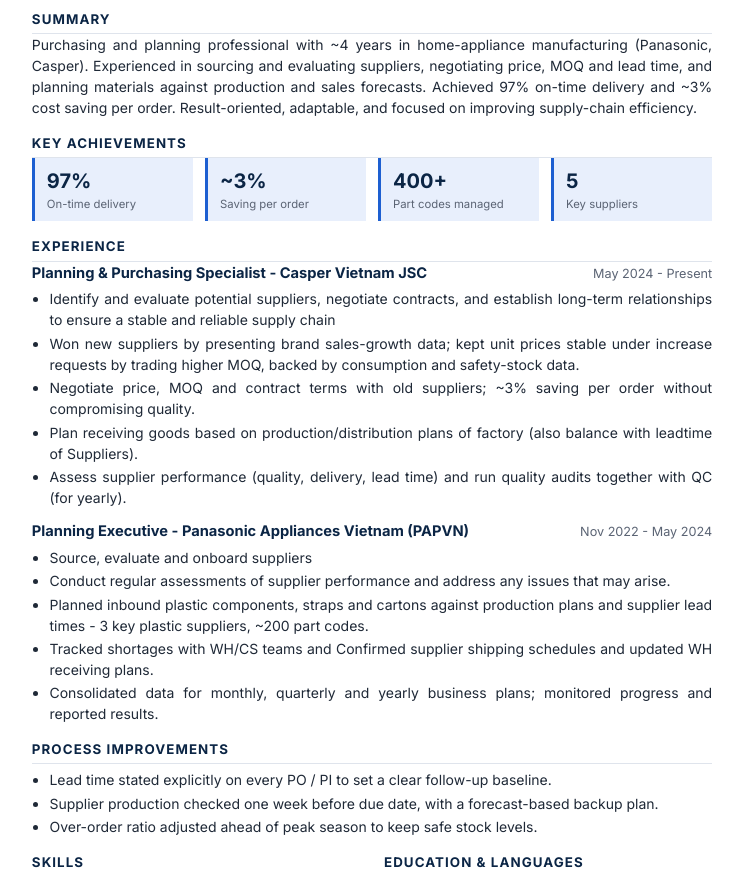
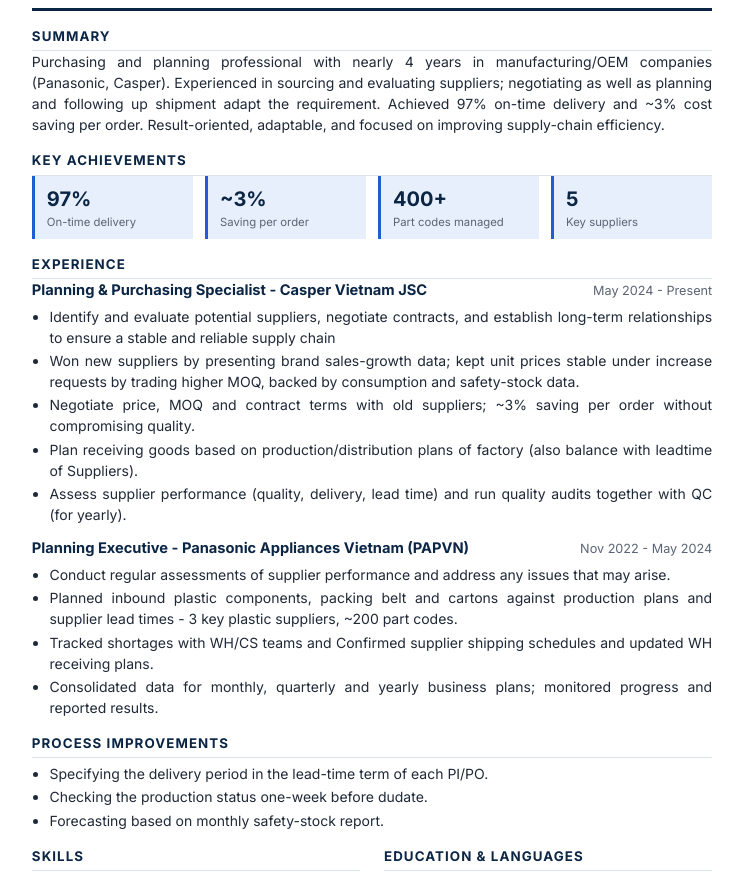
Before and after one commit to vuhathu-atc/portfolio, a plain HTML site: page cv.html in a window 1280 px wide. Shown: the part 246-1119 px from the top of the page, without its empty margins (268-1011 px from the left). Drawn offline with Linux system fonts and the light colour scheme.

Commit message:
Add files via upload

```diff
--- a/cv.html
+++ b/cv.html
@@ -52,6 +52,9 @@
                 >linkedin.com/in/thuvuha</a
               >
             </li>
+            <li>
+              <a href="tel:+84774959398">+84774959398</a>
+            </li>
           </ul>
         </div>
       </header>
@@ -59,12 +62,12 @@
       <section class="cv__section" aria-labelledby="cv-summary">
         <h2 class="cv__heading" id="cv-summary">Summary</h2>
         <p class="cv__summary">
-          Purchasing and planning professional with ~4 years in home-appliance
-          manufacturing (Panasonic, Casper). Experienced in sourcing and
-          evaluating suppliers, negotiating price, MOQ and lead time, and
-          planning materials against production and sales forecasts. Achieved
-          97% on-time delivery and ~3% cost saving per order. Result-oriented,
-          adaptable, and focused on improving supply-chain efficiency.
+          Purchasing and planning professional with nearly 4 years in
+          manufacturing/OEM companies (Panasonic, Casper). Experienced in
+          sourcing and evaluating suppliers; negotiating as well as planning and
+          following up shipment adapt the requirement. Achieved 97% on-time
+          delivery and ~3% cost saving per order. Result-oriented, adaptable,
+          and focused on improving supply-chain efficiency.
         </p>
       </section>
 
@@ -134,13 +137,13 @@
             <p class="cv-job__period">Nov 2022 - May 2024</p>
           </header>
           <ul class="cv-job__duties">
-            <li>Source, evaluate and onboard suppliers</li>
+            <!-- <li>Source, evaluate and onboard suppliers</li> -->
             <li>
               Conduct regular assessments of supplier performance and address
               any issues that may arise.
             </li>
             <li>
-              Planned inbound plastic components, straps and cartons against
+              Planned inbound plastic components, packing belt and cartons against
               production plans and supplier lead times - 3 key plastic
               suppliers, ~200 part codes.
             </li>
@@ -160,16 +163,13 @@
         <h2 class="cv__heading" id="cv-improvements">Process improvements</h2>
         <ul class="cv__list">
           <li>
-            Lead time stated explicitly on every PO / PI to set a clear
-            follow-up baseline.
+            Specifying the delivery period in the lead-time term of each PI/PO.
           </li>
           <li>
-            Supplier production checked one week before due date, with a
-            forecast-based backup plan.
+            Checking the production status one-week before dudate.
           </li>
           <li>
-            Over-order ratio adjusted ahead of peak season to keep safe stock
-            levels.
+            Forecasting based on monthly safety-stock report.
           </li>
         </ul>
       </section>
```
Also changed, not shown: index.html (+6 -3 lines).
